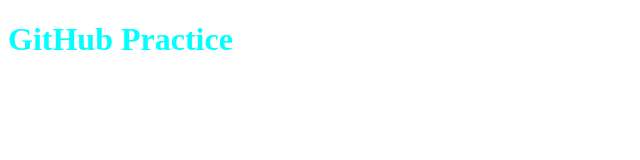
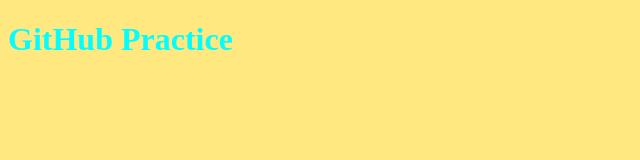
Before and after one commit to narayangawade/githubDemo, a plain HTML site: page index.html in a window 1280 px wide. Shown: the whole page, without its empty margins (0-640 px from the left). Drawn offline with Linux system fonts and the light colour scheme.

Commit message:
updated css added

```diff
--- a/index.css
+++ b/index.css
@@ -1,3 +1,7 @@
+*{
+    background-color: rgb(255, 232, 127);
+}
+
 h1{
     color: aqua;
 }
```
